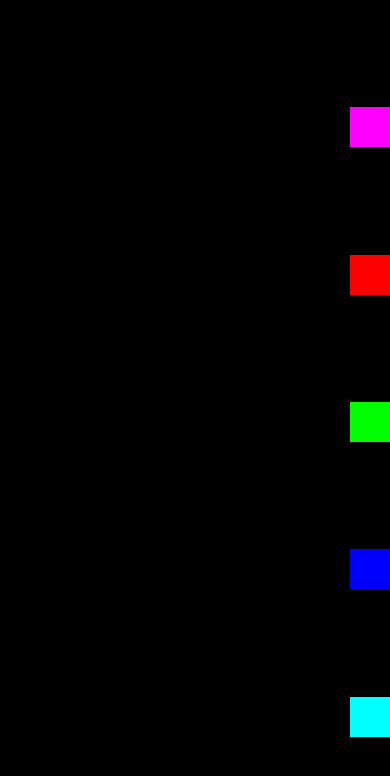
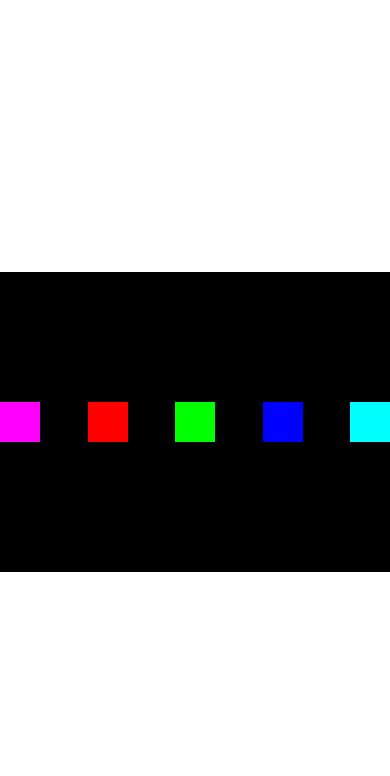
Before and after one commit to JordyLimaEng/React-Native, a React Native app: screen / in a window 390 px wide. Shown: the top 776 px of the page. Built offline with nearby package versions, Linux system fonts and the light colour scheme.

Commit message:
usando FlexBox #3 - linha como eixo principal

```diff
--- a/src/App.js
+++ b/src/App.js
@@ -1,13 +1,13 @@
 import React from 'react'
 import { View, StyleSheet, SafeAreaView } from 'react-native'
 
-import FlexboxV2 from './components/layout/FlexboxV2'
+import FlexboxV3 from './components/layout/FlexboxV3'
 
 export default () =>  (
 
     <SafeAreaView style={style.App}>
 
-        <FlexboxV2/>
+        <FlexboxV3/>
 
 
     </SafeAreaView>
--- /dev/null
+++ b/src/components/layout/FlexboxV3.js
@@ -0,0 +1,26 @@
+import React from 'react'
+import {StyleSheet, View} from 'react-native'
+import Quadrado from './Quadrado'
+
+export default props =>{
+    return (
+        <View style = {style.FlexV3}>
+            <Quadrado cor='#F0F'/>
+            <Quadrado cor='#F00'/>
+            <Quadrado cor='#0F0'/>
+            <Quadrado cor='#00F'/>
+            <Quadrado cor='#0FF'/>
+        </View>
+    )
+}
+
+const style = StyleSheet.create({
+    FlexV3: {//manipulando o eixo horizontal como principal e o vertical como secundario
+        flexDirection: "row",
+        justifyContent: "space-between",//linha
+        alignItems: "center",//coluna
+        height: 300,
+        width: "100%",
+        backgroundColor: '#000'
+    }
+})
```
